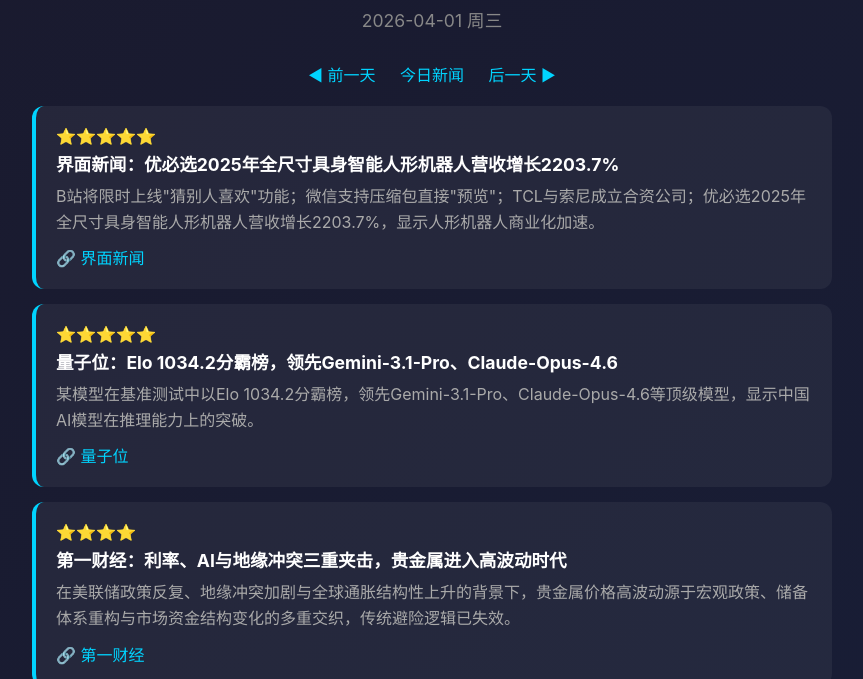
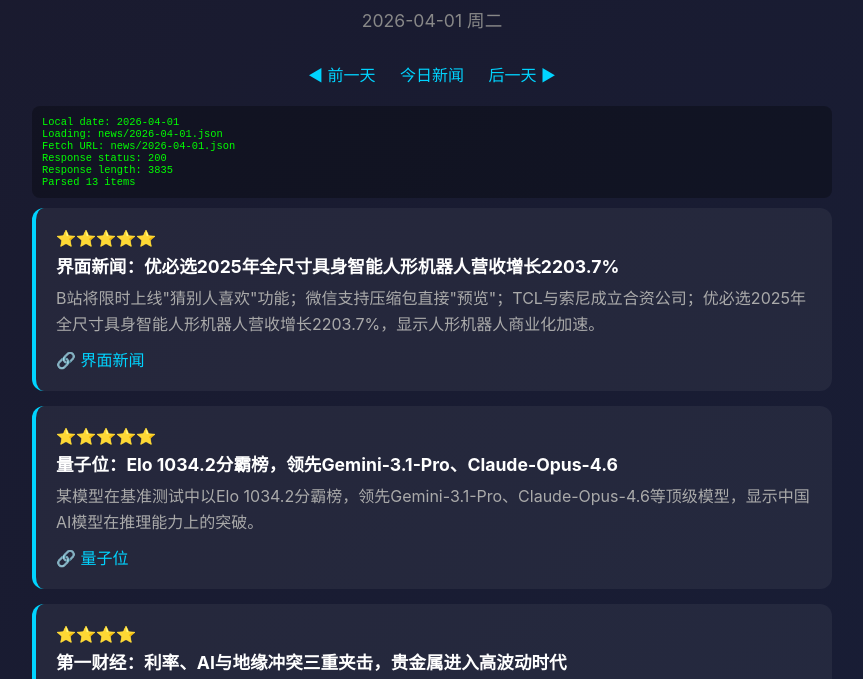
Before and after one commit to binbinao/ai-news, a plain HTML site: page index.html in a window 1280 px wide. Shown: the part 69-748 px from the top of the page, without its empty margins (208-1071 px from the left). Drawn offline with Linux system fonts and the light colour scheme.

Commit message:
fix: 添加调试信息，修复日期计算

```diff
--- a/index.html
+++ b/index.html
@@ -81,8 +81,18 @@
             color: #00d4ff;
             margin: 0 10px;
             text-decoration: none;
+            cursor: pointer;
         }
         .nav a:hover { text-decoration: underline; }
+        .debug {
+            background: rgba(0,0,0,0.3);
+            padding: 10px;
+            margin: 10px 0;
+            border-radius: 8px;
+            font-family: monospace;
+            font-size: 0.8em;
+            color: #0f0;
+        }
     </style>
 </head>
 <body>
@@ -90,10 +100,11 @@
         <h1>🤖 AI 新闻每日速递</h1>
         <p class="subtitle" id="date">加载中...</p>
         <div class="nav">
-            <a href="#" onclick="loadPrevDay()">◀ 前一天</a>
-            <a href="#" onclick="loadToday()">今日新闻</a>
-            <a href="#" onclick="loadNextDay()">后一天 ▶</a>
+            <a onclick="loadPrevDay()">◀ 前一天</a>
+            <a onclick="loadToday()">今日新闻</a>
+            <a onclick="loadNextDay()">后一天 ▶</a>
         </div>
+        <div id="debug" class="debug" style="display:none;"></div>
         <div id="news-list">
             <div class="empty">
                 <div class="icon">📰</div>
@@ -105,54 +116,61 @@
     </div>
     <script>
         let currentDate = null;
+        const debugEl = document.getElementById('debug');
+
+        function debug(msg) {
+            console.log(msg);
+            debugEl.style.display = 'block';
+            debugEl.innerHTML += msg + '<br>';
+        }
 
         // 获取本地日期 (CST UTC+8)
         function getLocalDate() {
             const now = new Date();
-            // CST = UTC+8
-            const cstOffset = 8 * 60; // minutes
-            const utcOffset = now.getTimezoneOffset();
-            const cstTime = new Date(now.getTime() + (utcOffset + cstOffset) * 60 * 1000);
-            return cstTime.toISOString().split('T')[0];
+            const cstOffset = 8 * 60 * 60 * 1000; // 8 hours in ms
+            const cstTime = new Date(now.getTime() + cstOffset);
+            const dateStr = cstTime.toISOString().split('T')[0];
+            debug('Local date: ' + dateStr);
+            return dateStr;
         }
 
         // 格式化日期显示
         function formatDate(dateStr) {
-            const d = new Date(dateStr);
+            const d = new Date(dateStr + 'T00:00:00+08:00');
             const weekdays = ['周日', '周一', '周二', '周三', '周四', '周五', '周六'];
-            return `${dateStr} ${weekdays[d.getDay()]}`;
+            return dateStr + ' ' + weekdays[d.getDay()];
         }
 
         // 加载指定日期的新闻
         async function loadNews(date) {
+            debug('Loading: news/' + date + '.json');
             const container = document.getElementById('news-list');
             container.innerHTML = '<div class="empty"><div class="icon">⏳</div><p>加载中...</p></div>';
 
             try {
-                const response = await fetch(`news/${date}.json`);
+                const url = 'news/' + date + '.json';
+                debug('Fetch URL: ' + url);
+
+                const response = await fetch(url);
+                debug('Response status: ' + response.status);
+
                 if (response.ok) {
-                    const data = await response.json();
+                    const text = await response.text();
+                    debug('Response length: ' + text.length);
+
+                    const data = JSON.parse(text);
+                    debug('Parsed ' + data.news.length + ' items');
+
                     currentDate = date;
                     renderNews(data);
                 } else {
-                    container.innerHTML = `
-                        <div class="empty error">
-                            <div class="icon">📭</div>
-                            <p>${date} 暂无新闻</p>
-                            <p style="margin-top:10px; font-size:0.9em;">该日期的新闻尚未收集</p>
-                        </div>
-                    `;
+                    debug('HTTP Error: ' + response.status);
+                    container.innerHTML = '<div class="empty error"><div class="icon">📭</div><p>' + date + ' 暂无新闻</p></div>';
                     document.getElementById('date').textContent = formatDate(date);
                 }
             } catch (e) {
-                console.error('加载失败:', e);
-                container.innerHTML = `
-                    <div class="empty error">
-                        <div class="icon">⚠️</div>
-                        <p>加载失败</p>
-                        <p style="margin-top:10px; font-size:0.9em;">${e.message}</p>
-                    </div>
-                `;
+                debug('Error: ' + e.message);
+                container.innerHTML = '<div class="empty error"><div class="icon">⚠️</div><p>加载失败: ' + e.message + '</p></div>';
             }
         }
 
@@ -167,47 +185,45 @@
                 return;
             }
 
-            data.news.forEach((item, i) => {
+            data.news.forEach((item) => {
                 const div = document.createElement('div');
                 div.className = 'news-item';
-                div.innerHTML = `
-                    <div class="stars">${'⭐'.repeat(item.stars || 3)}</div>
-                    <h3>${item.title}</h3>
-                    <p>${item.summary}</p>
-                    <a href="${item.url}" target="_blank">🔗 ${item.source}</a>
-                `;
+                div.innerHTML = '<div class="stars">' + '⭐'.repeat(item.stars || 3) + '</div>' +
+                    '<h3>' + item.title + '</h3>' +
+                    '<p>' + item.summary + '</p>' +
+                    '<a href="' + item.url + '" target="_blank">🔗 ' + item.source + '</a>';
                 container.appendChild(div);
             });
 
-            document.getElementById('meta').innerHTML = `
-                📊 本次共收集 ${data.news.length} 条新闻 |
-                搜索 ${data.searchCount || 0} 次 |
-                更新时间：${data.updateTime || '未知'}
-            `;
+            document.getElementById('meta').innerHTML = '📊 本次共收集 ' + data.news.length + ' 条新闻';
         }
 
         // 加载今日新闻
         function loadToday() {
+            debugEl.innerHTML = '';
             loadNews(getLocalDate());
         }
 
         // 加载前一天
         function loadPrevDay() {
+            debugEl.innerHTML = '';
             if (!currentDate) currentDate = getLocalDate();
-            const d = new Date(currentDate);
+            const d = new Date(currentDate + 'T00:00:00+08:00');
             d.setDate(d.getDate() - 1);
             loadNews(d.toISOString().split('T')[0]);
         }
 
         // 加载后一天
         function loadNextDay() {
+            debugEl.innerHTML = '';
             if (!currentDate) currentDate = getLocalDate();
-            const d = new Date(currentDate);
+            const d = new Date(currentDate + 'T00:00:00+08:00');
             d.setDate(d.getDate() + 1);
             loadNews(d.toISOString().split('T')[0]);
         }
 
         // 页面加载时自动加载今日新闻
+        debug('Page loaded, fetching today news...');
         loadToday();
     </script>
 </body>
```
